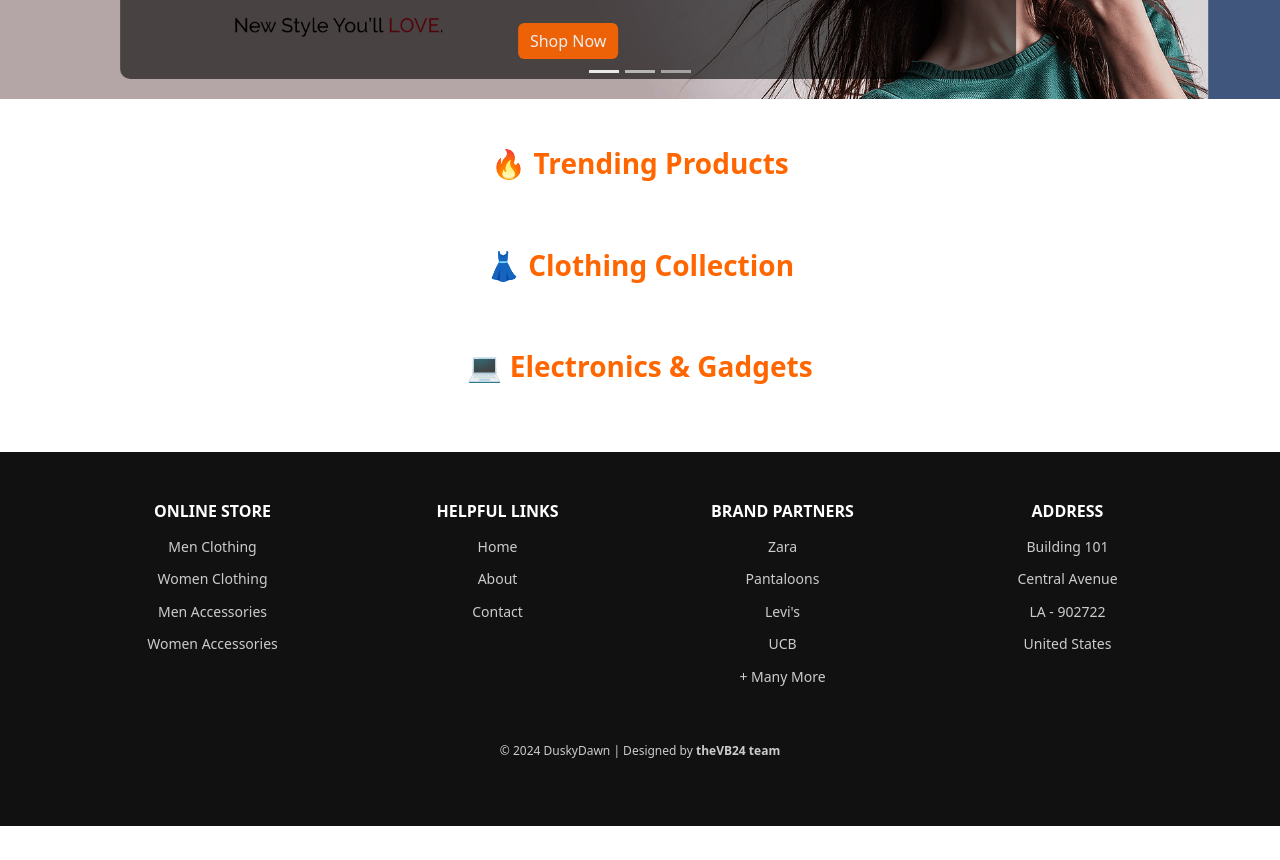
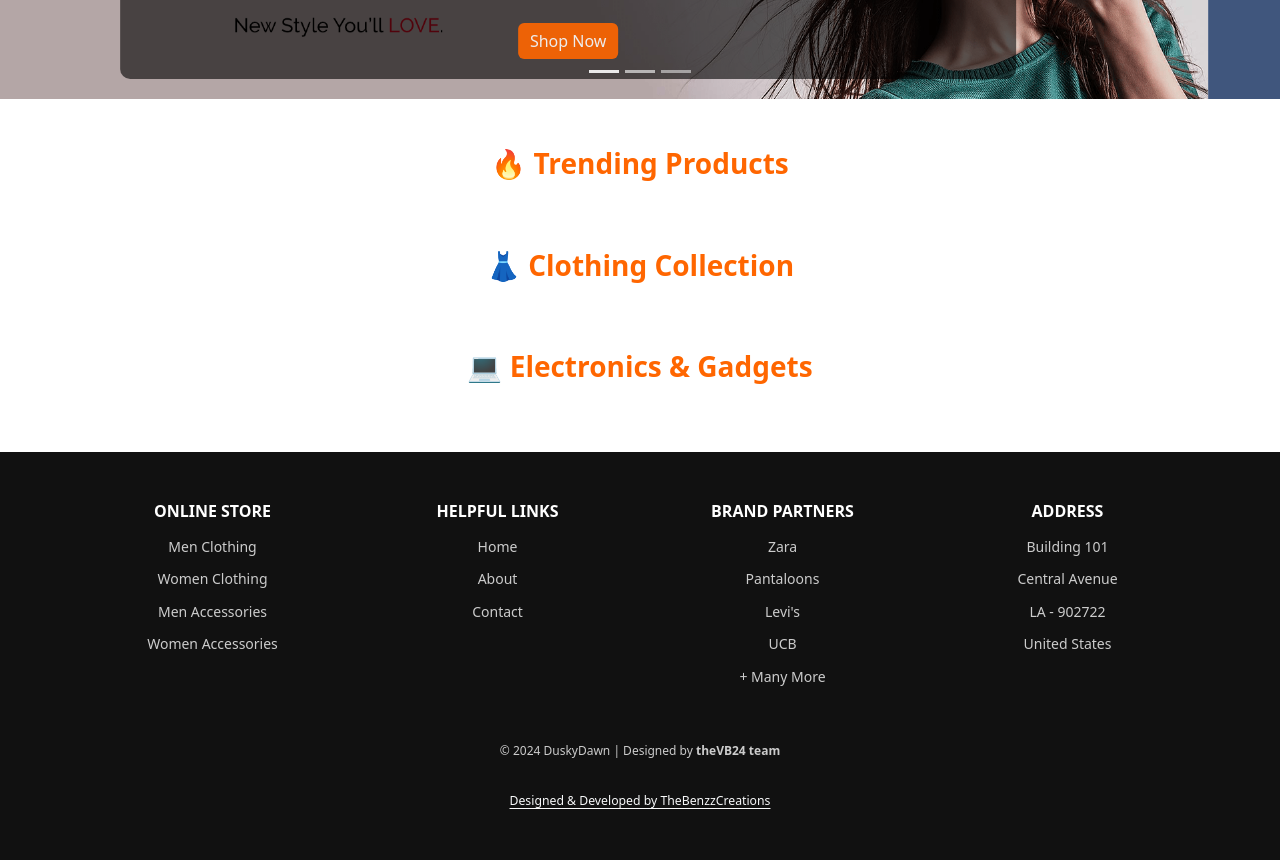
Before and after one commit to khushalsehrawat/ecomm, a plain HTML site: page Ecomm-Ui/index.html in a window 1280 px wide. Shown: the part 237-1097 px from the top of the page. Before the commit the page ends 1063 px from the top, so only its background shows below. Drawn offline with nearby package versions, Linux system fonts and the light colour scheme; no server answers.

Commit message:
Use same-tab developer credits and retain nofollow

```diff
--- a/Ecomm-Ui/index.html
+++ b/Ecomm-Ui/index.html
@@ -201,6 +201,14 @@
           </p>
         </div>
       </div>
+      <div class="container mt-3 text-center small">
+        <a
+          class="d-inline-block text-light link-offset-2"
+          href="https://www.thebenzzcreations.com/"
+          rel="nofollow"
+          title="TheBenzzCreations"
+        >Designed &amp; Developed by TheBenzzCreations</a>
+      </div>
     </footer>
 
     <!-- Product Card Example -->
```
